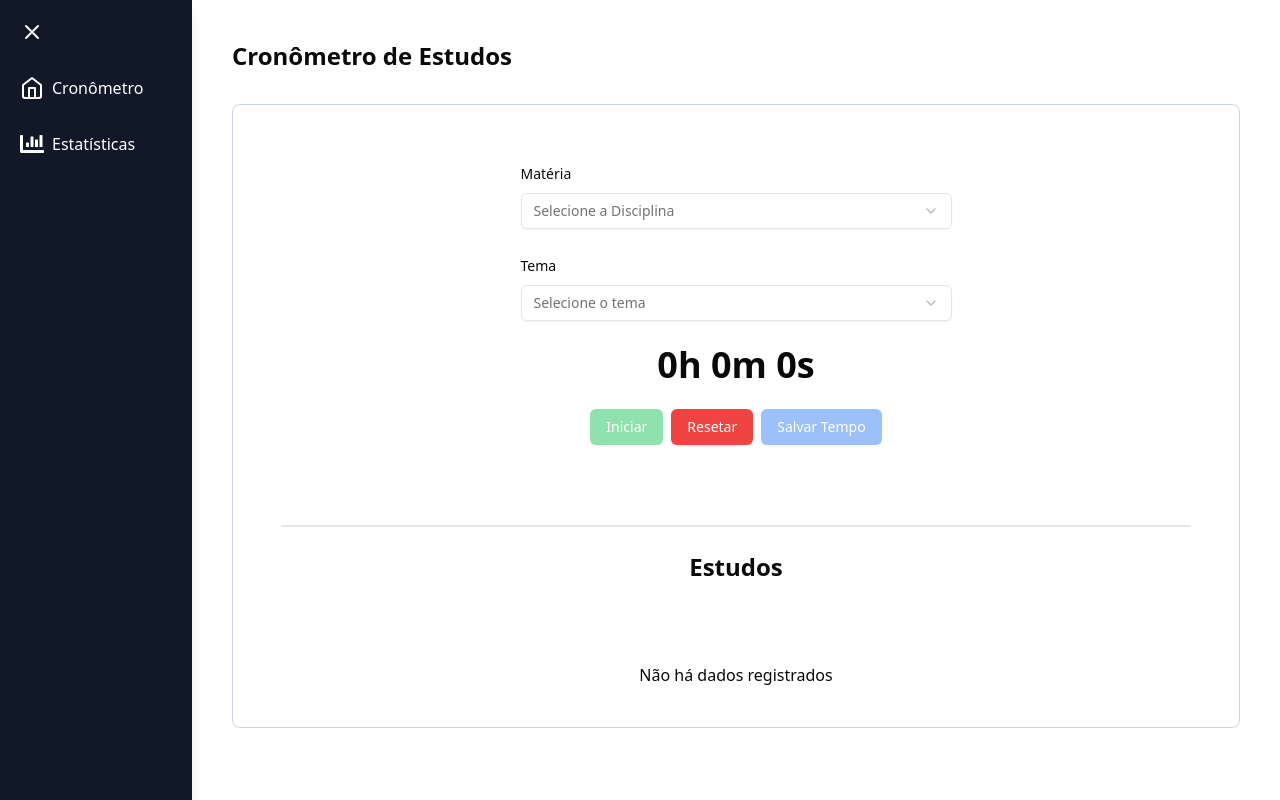
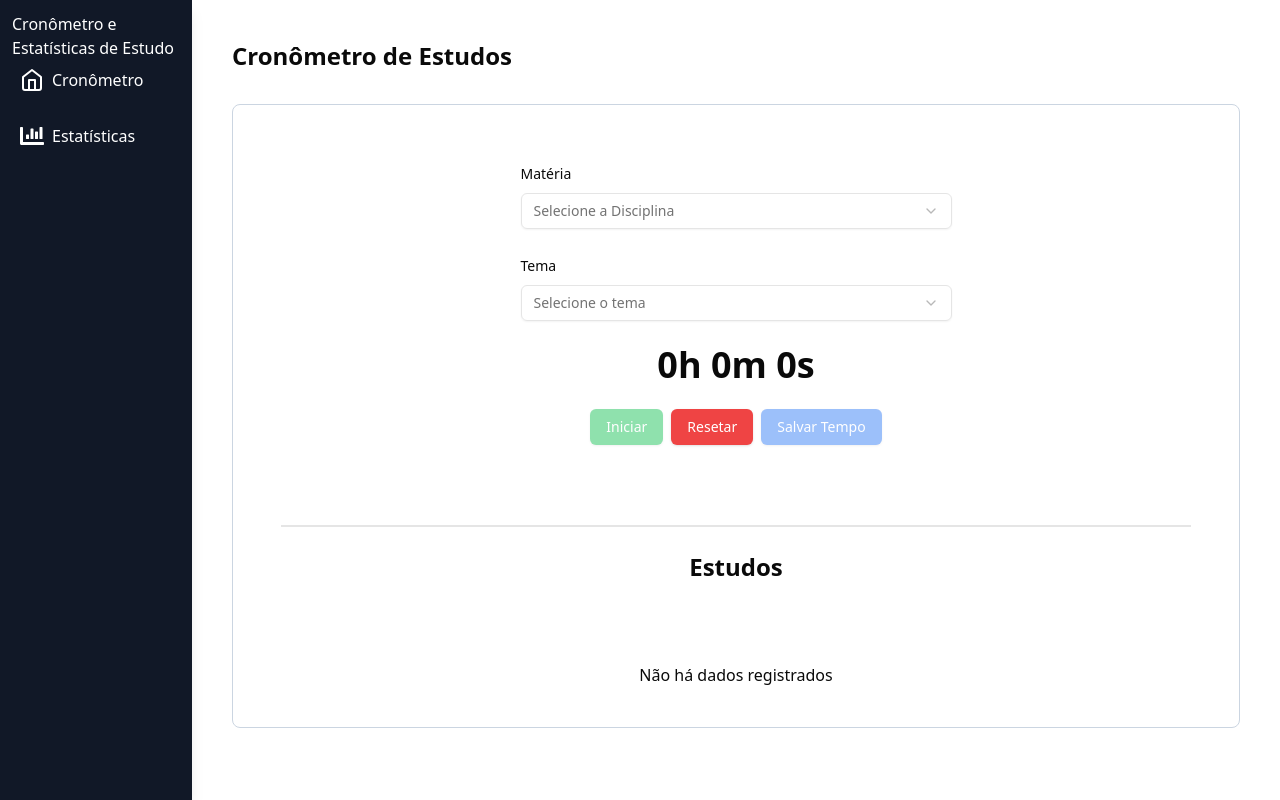
Before and after one commit to GustavoGPL/task-frontend-vicio, a Next.js app: page / in a window 1280 px wide. Built offline with nearby package versions, Linux system fonts and the light colour scheme.

Commit message:
Removing consoles.log and adjusting layout and responsiveness

```diff
--- a/src/app/estatisticas/page.tsx
+++ b/src/app/estatisticas/page.tsx
@@ -3,8 +3,6 @@ import { EstatisticasLista } from '@/components/estatisticas';
 import { useCronometroStore } from '@/hooks/useCronometro';
 
 export default function Estatisticas() {
-	const { estudos } = useCronometroStore();
-	console.log('Estudos', estudos);
 	return (
 		<div className="flex w-full items-center flex-col p-4 sm:p-10 h-screen">
 			<h1 className="w-full text-2xl font-bold mb-8">Estatísticas</h1>
--- a/src/components/formularioDisciplina.tsx
+++ b/src/components/formularioDisciplina.tsx
@@ -163,7 +163,7 @@ export default function DisciplinaForm() {
 							>
 								<Button
 									type="button"
-									className="bg-green-500 hover:bg-green-600 text-white"
+									className="bg-green-500 hover:bg-green-600 text-white w-full"
 									onClick={ativo ? pausar : iniciar}
 									disabled={!disciplina || !tema}
 								>
@@ -176,7 +176,7 @@ export default function DisciplinaForm() {
 							>
 								<Button
 									type="button"
-									className="bg-red-500 hover:bg-red-600 text-white"
+									className="bg-red-500 hover:bg-red-600 text-white w-full"
 									onClick={resetar}
 								>
 									Resetar
@@ -192,7 +192,7 @@ export default function DisciplinaForm() {
 										pausar();
 										setOpen(true);
 									}}
-									className="bg-blue-500 hover:bg-blue-600 text-white"
+									className="bg-blue-500 hover:bg-blue-600 text-white w-full"
 									disabled={!disciplina || !tema}
 								>
 									Salvar Tempo
--- a/src/components/sidebar.tsx
+++ b/src/components/sidebar.tsx
@@ -29,9 +29,12 @@ export default function Sidebar() {
 					isOpen ? 'w-48' : 'w-16'
 				} sm:w-48`}
 			>
+				<div>
+					<p className="hidden sm:block">Cronômetro e Estatísticas de Estudo</p>
+				</div>
 				<button
 					onClick={() => setIsOpen(!isOpen)}
-					className="text-white mb-4 p-2 rounded hover:bg-gray-700"
+					className="text-white mb-4 p-2 rounded hover:bg-gray-700 sm:hidden"
 				>
 					{isOpen ? <FiX size={24} /> : <FiMenu size={24} />}
 				</button>
--- a/src/hooks/useCronometro.ts
+++ b/src/hooks/useCronometro.ts
@@ -46,7 +46,6 @@ export const useCronometroStore = create<TCronometroState>((set, get) => ({
 			set({ intervaloId: null });
 		}
 		set({ ativo: false, segundos: 0 });
-		console.log('Tempo salvo');
 	},
 
 	setDisciplina: (disciplina: string) => set({ disciplina }),
@@ -80,7 +79,5 @@ export const useCronometroStore = create<TCronometroState>((set, get) => ({
 			ativo: false,
 			intervaloId: intervaloId ? (clearInterval(intervaloId), null) : null,
 		});
-
-		console.log('Estudo registrado:', novoRegistro);
 	},
 }));
```
